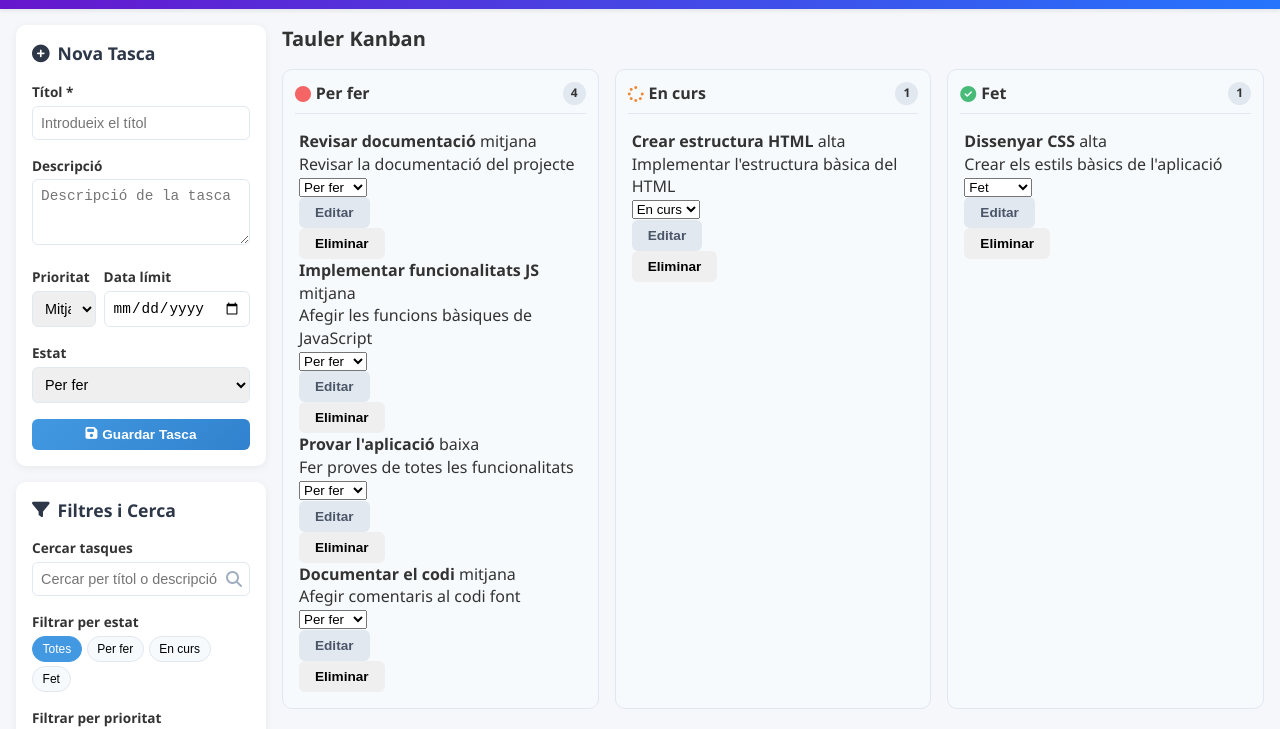
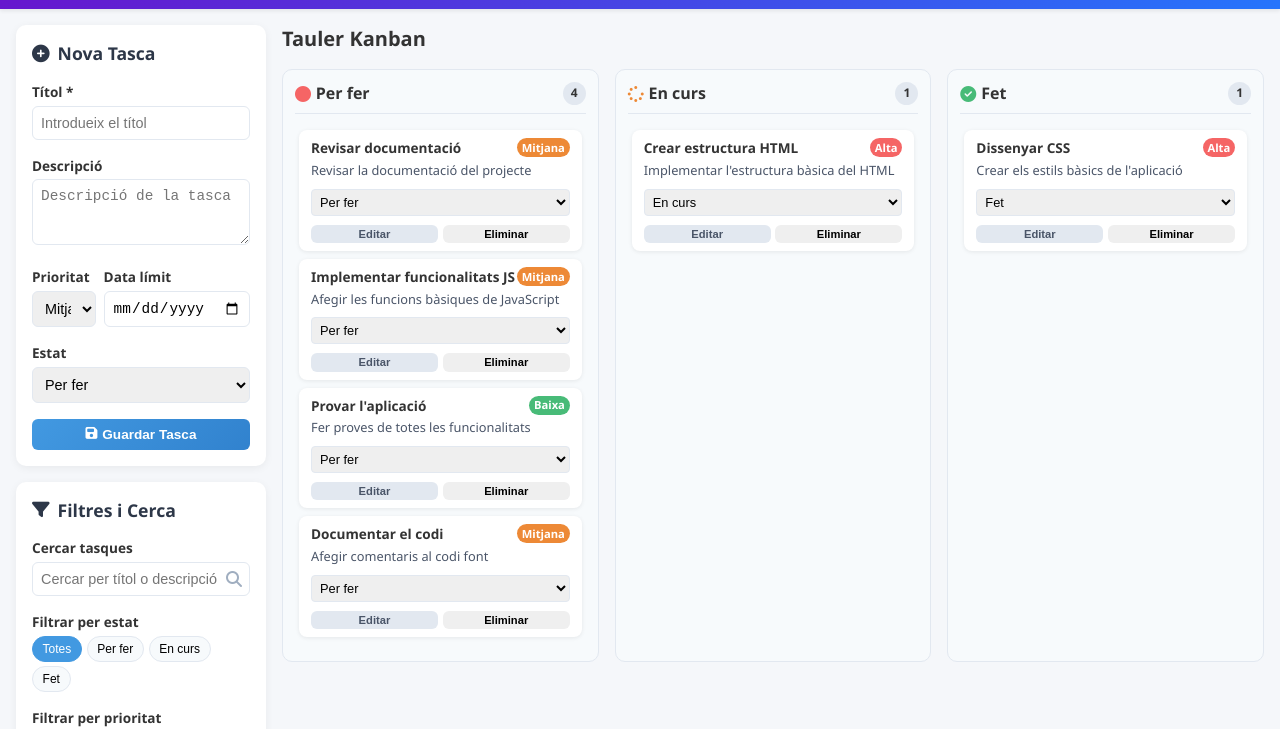
Before and after one commit to pcor123/projecte-kanban, a plain HTML site: page index.html in a window 1280 px wide. Shown: the part 69-798 px from the top of the page. Drawn offline with Linux system fonts and the light colour scheme.

Commit message:
fix: corregir renderització tasques de prova i IDs a HTML

```diff
--- a/css/estils.css
+++ b/css/estils.css
@@ -293,6 +293,7 @@ body {
     padding: 0.25rem;
 }
 
+/* Empty state */
 .empty-state {
     text-align: center;
     padding: 1rem 0.5rem;
@@ -303,6 +304,70 @@ body {
     font-size: 2rem;
     margin-bottom: 0.5rem;
     opacity: 0.5;
+}
+
+/* Tasques Kanban */
+.tasca-card {
+    background: #fff;
+    border-radius: 8px;
+    padding: 0.5rem 0.75rem;
+    margin-bottom: 0.5rem;
+    box-shadow: 0 1px 4px rgba(0,0,0,0.08);
+    display: flex;
+    flex-direction: column;
+    gap: 0.3rem;
+    font-size: 0.85rem;
+}
+
+.tasca-header {
+    display: flex;
+    justify-content: space-between;
+    align-items: center;
+    font-weight: 600;
+}
+
+.badge-prioritat {
+    padding: 0.1rem 0.3rem;
+    border-radius: 12px;
+    font-size: 0.7rem;
+    text-transform: capitalize;
+    color: white;
+}
+
+.priority-baixa .badge-prioritat {
+    background: #48bb78; /* verd */
+}
+
+.priority-mitjana .badge-prioritat {
+    background: #ed8936; /* taronja */
+}
+
+.priority-alta .badge-prioritat {
+    background: #f56565; /* vermell */
+}
+
+.tasca-descripcio {
+    font-size: 0.8rem;
+    color: #4a5568;
+}
+
+.tasca-estat {
+    margin-top: 0.25rem;
+    padding: 0.25rem;
+    border-radius: 4px;
+    border: 1px solid #e2e8f0;
+    font-size: 0.8rem;
+}
+
+.tasca-controls {
+    display: flex;
+    gap: 0.3rem;
+    margin-top: 0.25rem;
+}
+
+.tasca-controls .btn-sm {
+    padding: 0.2rem 0.4rem;
+    font-size: 0.7rem;
 }
 
 /* Footer */
--- a/index.html
+++ b/index.html
@@ -28,9 +28,8 @@
         </header>
 
         <main class="main-content">
-            <!-- Sección de formulario y controles -->
+            <!-- Secció de formulari i filtres -->
             <aside class="sidebar">
-                <!-- Formulario para crear/editar tareas -->
                 <section class="form-section">
                     <h2><i class="fas fa-plus-circle"></i> Nova Tasca</h2>
                     <form id="task-form">
@@ -38,12 +37,10 @@
                             <label for="task-title">Títol *</label>
                             <input type="text" id="task-title" name="title" required placeholder="Introdueix el títol">
                         </div>
-
                         <div class="form-group">
                             <label for="task-description">Descripció</label>
                             <textarea id="task-description" name="description" rows="3" placeholder="Descripció de la tasca"></textarea>
                         </div>
-
                         <div class="form-row">
                             <div class="form-group">
                                 <label for="task-priority">Prioritat</label>
@@ -53,13 +50,11 @@
                                     <option value="alta">Alta</option>
                                 </select>
                             </div>
-
                             <div class="form-group">
                                 <label for="task-due-date">Data límit</label>
                                 <input type="date" id="task-due-date" name="dueDate">
                             </div>
                         </div>
-
                         <div class="form-group">
                             <label for="task-status">Estat</label>
                             <select id="task-status" name="status">
@@ -68,7 +63,6 @@
                                 <option value="done">Fet</option>
                             </select>
                         </div>
-
                         <div class="form-buttons">
                             <button type="submit" class="btn btn-primary">
                                 <i class="fas fa-save"></i> Guardar Tasca
@@ -80,10 +74,8 @@
                     </form>
                 </section>
 
-                <!-- Filtros y búsqueda -->
                 <section class="filters-section">
                     <h2><i class="fas fa-filter"></i> Filtres i Cerca</h2>
-
                     <div class="form-group">
                         <label for="search-task">Cercar tasques</label>
                         <div class="search-box">
@@ -91,7 +83,6 @@
                             <i class="fas fa-search"></i>
                         </div>
                     </div>
-
                     <div class="form-group">
                         <label>Filtrar per estat</label>
                         <div class="filter-options">
@@ -101,7 +92,6 @@
                             <button class="filter-btn" data-filter="done">Fet</button>
                         </div>
                     </div>
-
                     <div class="form-group">
                         <label>Filtrar per prioritat</label>
                         <div class="filter-options">
@@ -114,19 +104,16 @@
                 </section>
             </aside>
 
-            <!-- Sección principal: Tablero Kanban -->
+            <!-- Tauler Kanban -->
             <section class="kanban-board">
                 <h2 class="board-title">Tauler Kanban</h2>
-
                 <div class="columns-container">
-                    <!-- Columna: Per fer -->
-                    <div class="column" id="todo-column">
+                    <div class="column" id="per-fer-column">
                         <div class="column-header">
                             <h3><i class="fas fa-circle"></i> Per fer</h3>
                             <span class="task-count" id="todo-count">0</span>
                         </div>
-                        <div class="tasks-list" id="todo-tasks">
-                            <!-- Las tareas se añadirán aquí dinámicamente -->
+                        <div class="tasks-list" id="per-fer-tasks">
                             <div class="empty-state">
                                 <i class="fas fa-clipboard-list"></i>
                                 <p>No hi ha tasques pendents</p>
@@ -134,14 +121,12 @@
                         </div>
                     </div>
 
-                    <!-- Columna: En curs -->
-                    <div class="column" id="in-progress-column">
+                    <div class="column" id="en-curs-column">
                         <div class="column-header">
                             <h3><i class="fas fa-spinner"></i> En curs</h3>
                             <span class="task-count" id="in-progress-count">0</span>
                         </div>
-                        <div class="tasks-list" id="in-progress-tasks">
-                            <!-- Las tareas se añadirán aquí dinámicamente -->
+                        <div class="tasks-list" id="en-curs-tasks">
                             <div class="empty-state">
                                 <i class="fas fa-cogs"></i>
                                 <p>Cap tasca en progrés</p>
@@ -149,14 +134,12 @@
                         </div>
                     </div>
 
-                    <!-- Columna: Fet -->
-                    <div class="column" id="done-column">
+                    <div class="column" id="fet-column">
                         <div class="column-header">
                             <h3><i class="fas fa-check-circle"></i> Fet</h3>
                             <span class="task-count" id="done-count">0</span>
                         </div>
-                        <div class="tasks-list" id="done-tasks">
-                            <!-- Las tareas se añadirán aquí dinámicamente -->
+                        <div class="tasks-list" id="fet-tasks">
                             <div class="empty-state">
                                 <i class="fas fa-check"></i>
                                 <p>Cap tasca completada</p>
--- a/js/script.js
+++ b/js/script.js
@@ -278,9 +278,9 @@ function prepararEdicioTasca(id) {
 // =========================
 
 // Variables para las columnas
-const columnaPerFer = document.getElementById('todo-tasks');
-const columnaEnCurs = document.getElementById('in-progress-tasks');
-const columnaFet = document.getElementById('done-tasks');
+const columnaPerFer = document.getElementById('per-fer-tasks');
+const columnaEnCurs = document.getElementById('en-curs-tasks');
+const columnaFet = document.getElementById('fet-tasks');
 
 function netejarColumnes() {
     columnaPerFer.innerHTML = '';
```
